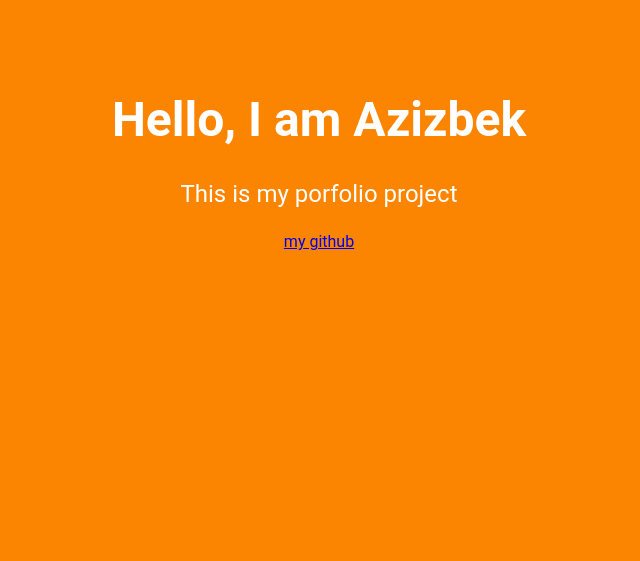
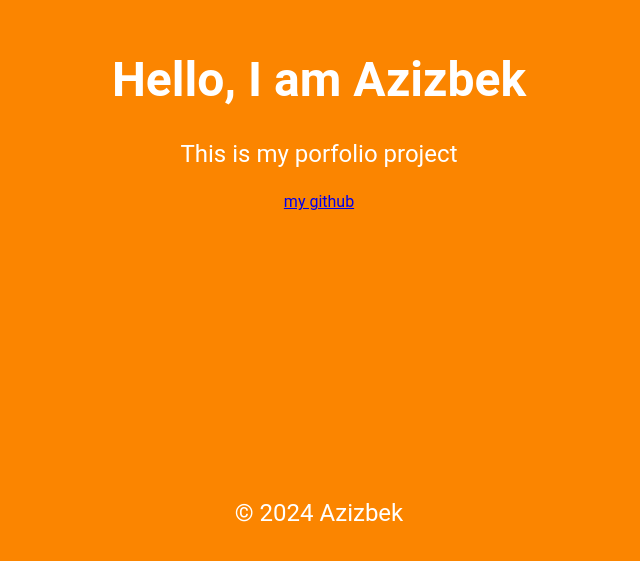
Before and after one commit to nomanoff/my_portfolio_test, a plain HTML site: page index.html in a window 1280 px wide. Shown: the part 253-814 px from the top of the page, without its empty margins (321-961 px from the left). Drawn offline with Linux system fonts and the light colour scheme.

Commit message:
footer qo'shildi

```diff
--- a/index.html
+++ b/index.html
@@ -13,8 +13,14 @@
             <p>This is my porfolio project</p>
 
             <a href="https://github.com/nomanoff">my github</a>
+
         </div>
 
     </div>
+
 </body>
+
+    <footer>
+        <p>&copy; 2024 Azizbek</p>
+    </footer>
 </html>
--- a/style.css
+++ b/style.css
@@ -7,7 +7,7 @@ body{
     display: flex;
     justify-content: center;
     align-items: center;
-    height: 100vh;
+    height: 90vh;
 }
 
 .secondary{
@@ -23,3 +23,9 @@ p{
     font-size: 1.5rem;
     color: #fff;
 }
+
+footer{
+    display: flex;
+    justify-content: center;
+    align-items: center;
+}
```
